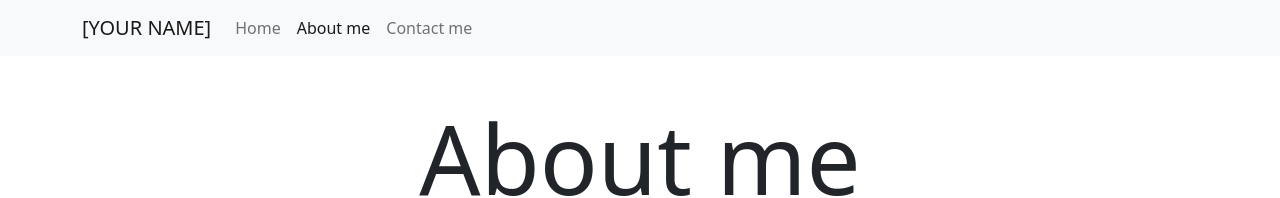
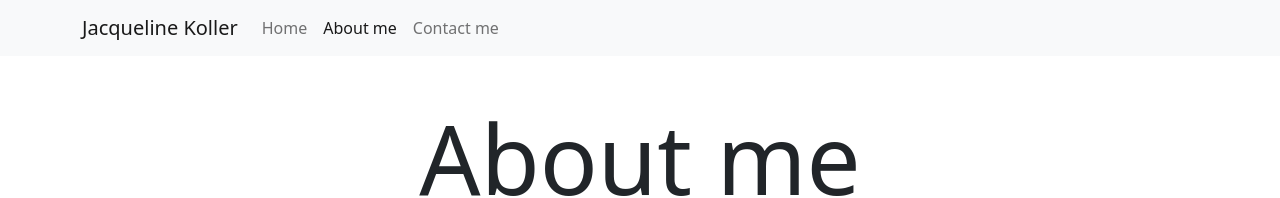
Before and after one commit to KollerJacq/HW_Week3, a plain HTML site: page about.html in a window 1280 px wide. Shown: the top 198 px of the page. Drawn offline with nearby package versions, Linux system fonts and the light colour scheme.

Commit message:
Update about.html

```diff
--- a/about.html
+++ b/about.html
@@ -21,7 +21,7 @@
   <body>
     <nav class="navbar navbar-expand-lg navbar-light bg-light fixed-top">
       <div class="container">
-        <a class="navbar-brand" href="index.html">[YOUR NAME]</a>
+        <a class="navbar-brand" href="index.html">Jacqueline Koller</a>
         <button
           class="navbar-toggler"
           type="button"
```
